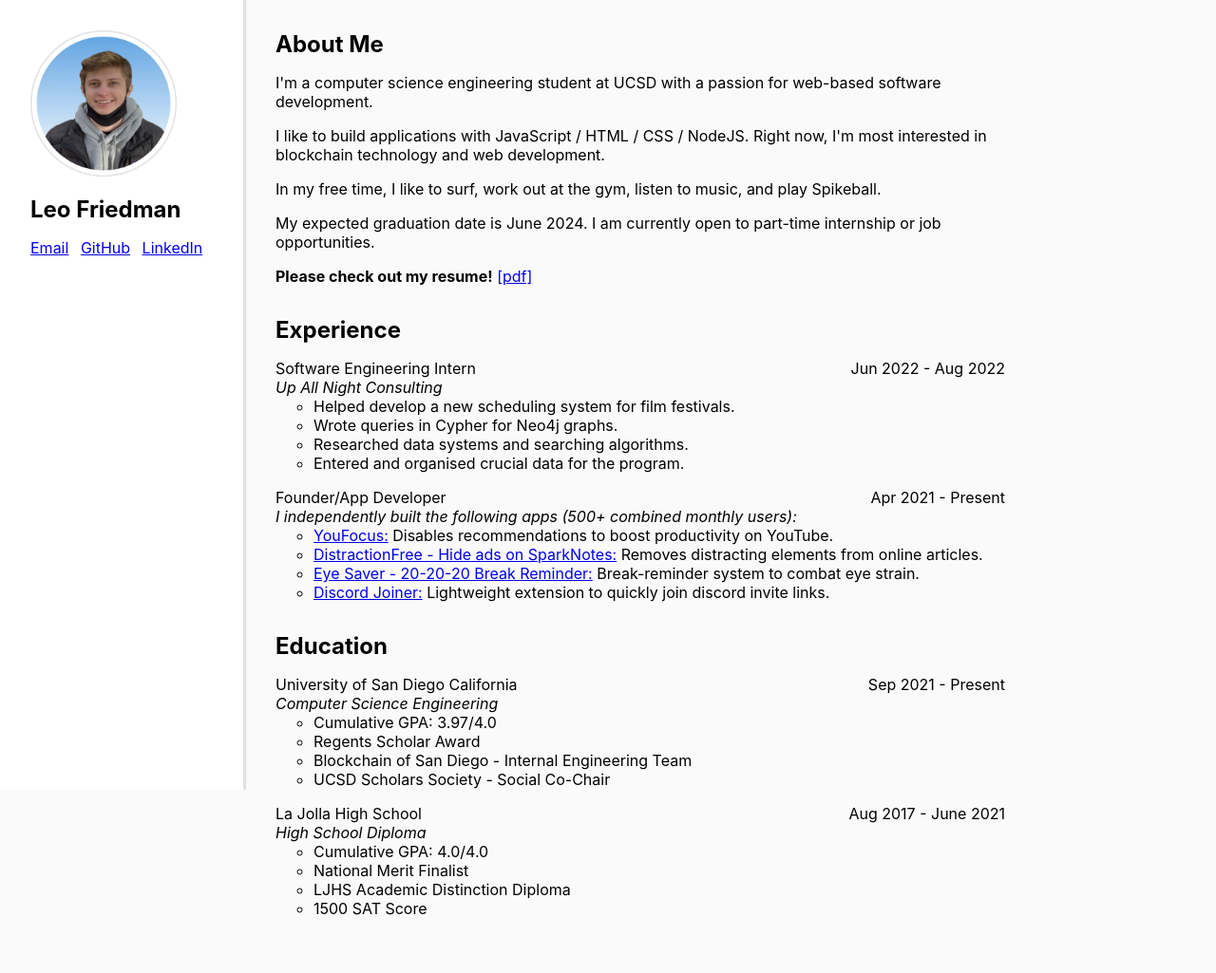
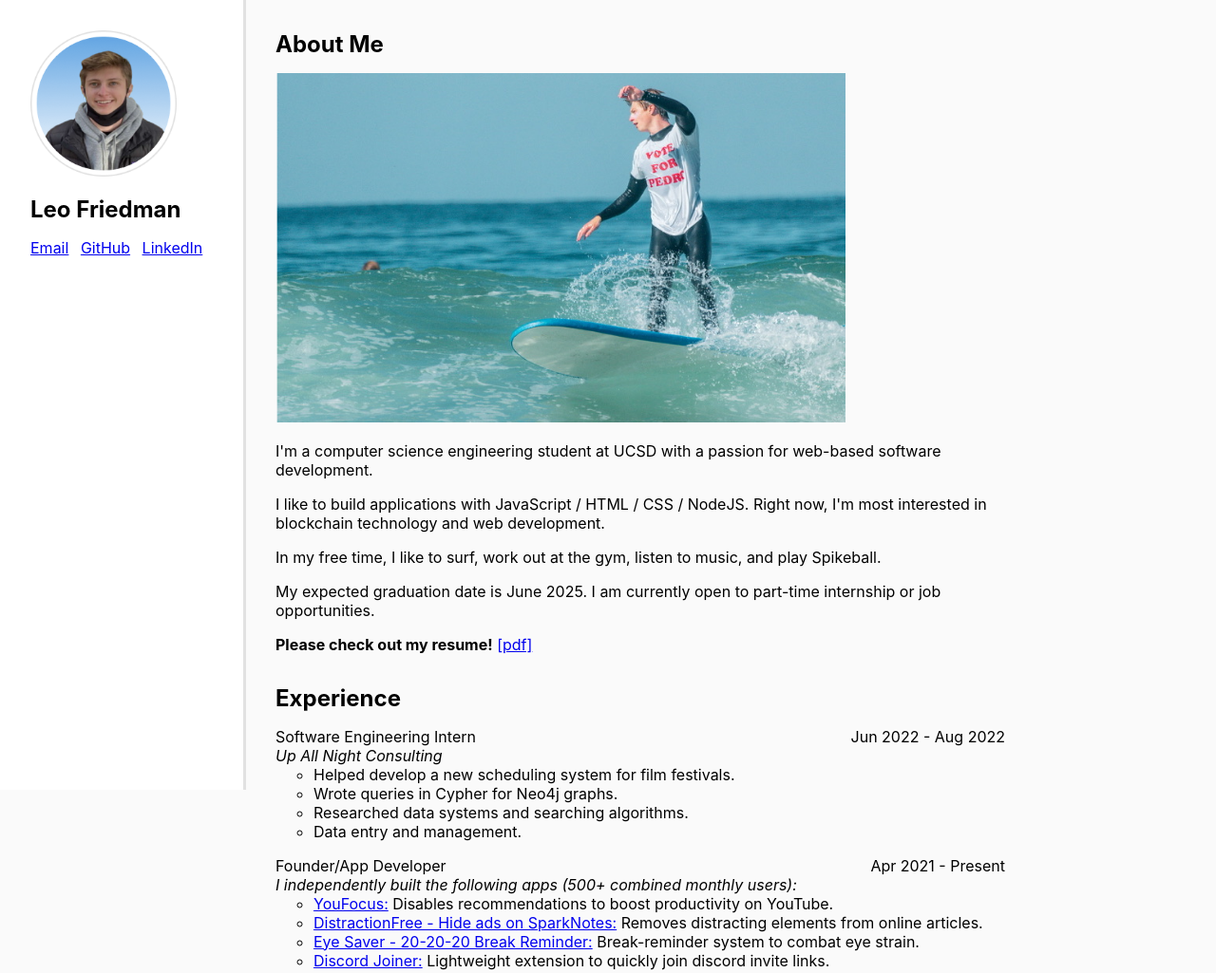
Before and after one commit to leo3friedman/leo3friedman.github.io, a plain HTML site: page index.html in a window 1280 px wide. Shown: the top 1025 px of the page at 95% size. Drawn offline with Linux system fonts and the light colour scheme.

Commit message:
add surfing image

```diff
--- a/index.html
+++ b/index.html
@@ -18,6 +18,7 @@
 <div class="sections-wrapper">
     <section>
         <h2 class="section-header">About Me</h2>
+        <img class="surfing-image" src="assets/surfing.png">
         <p class="about-me-paragraph">I'm a computer science engineering student at UCSD with a passion for web-based
             software development.</p>
         <p class="about-me-paragraph">I like to build applications with JavaScript / HTML / CSS / NodeJS. Right now, I'm
@@ -25,7 +26,7 @@
             technology and web development.</p>
         <p class="about-me-paragraph">In my free time, I like to surf, work out at the gym, listen to music, and play
             Spikeball.</p>
-        <p class="about-me-paragraph">My expected graduation date is June 2024. I am currently open to part-time
+        <p class="about-me-paragraph">My expected graduation date is June 2025. I am currently open to part-time
             internship or job opportunities.
         </p>
         <p class="about-me-paragraph"><b>Please check out my resume!</b> <a href="assets/resume.pdf"
@@ -41,7 +42,7 @@
             <dd>Helped develop a new scheduling system for film festivals.</dd>
             <dd>Wrote queries in Cypher for Neo4j graphs.</dd>
             <dd>Researched data systems and searching algorithms.</dd>
-            <dd>Entered and organised crucial data for the program.</dd>
+            <dd>Data entry and management.</dd>
         </dl>
         <dl>
             <dt>Founder/App Developer<span class="date"> Apr 2021 - Present</span> <br><em>I independently built the
--- a/style.css
+++ b/style.css
@@ -85,6 +85,11 @@ section {
   margin: 0;
 }
 
+.surfing-image {
+  margin-top: 16px;
+  max-width: 600px;
+}
+
 .about-me-paragraph {
   margin-top: 16px;
   margin-bottom: 0;
```
Also changed, not shown: assets/surfing.png (added).
